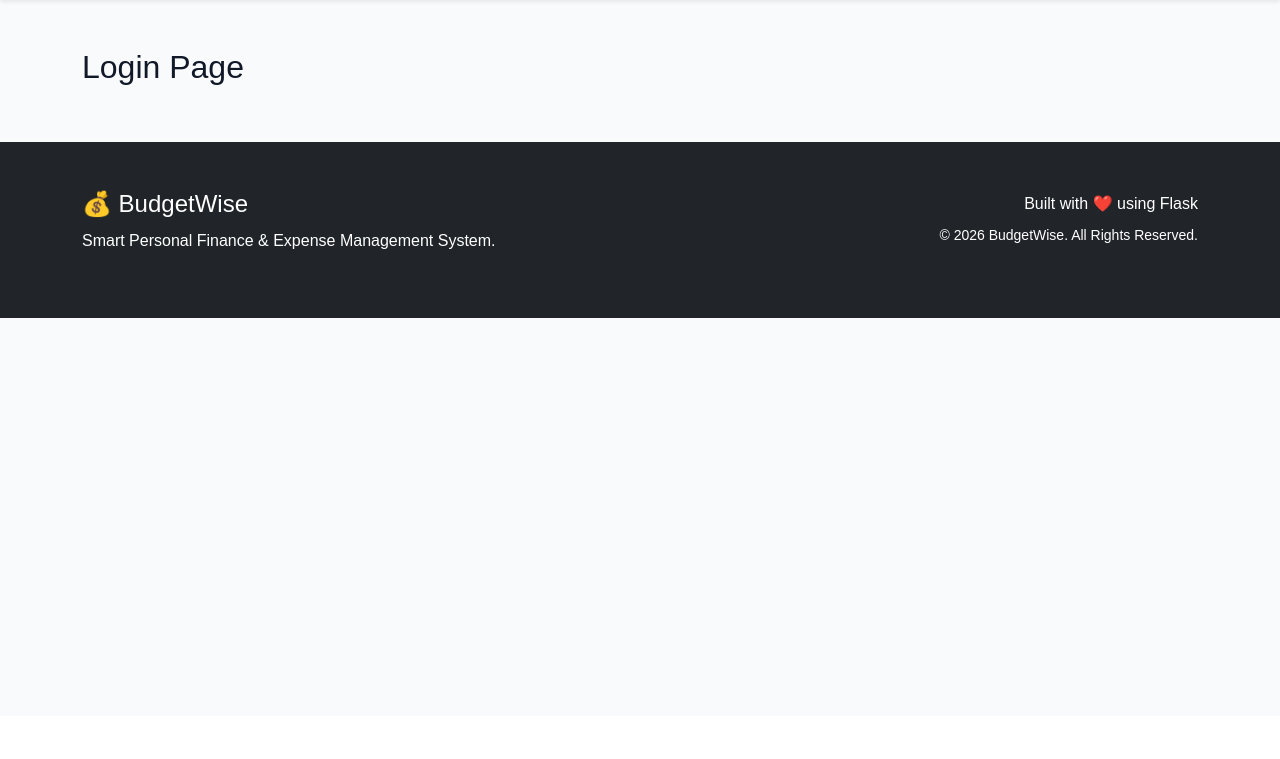
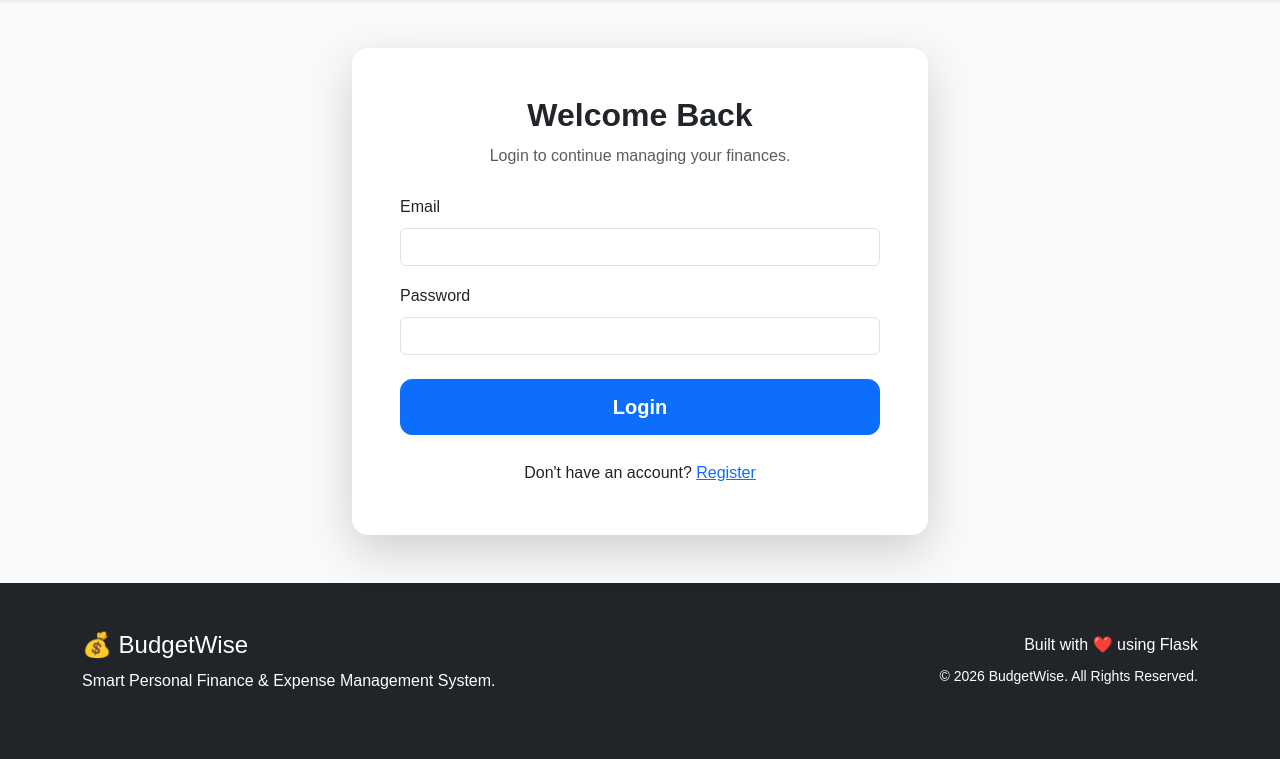
Before and after one commit to SamhithaBhatN/BudgetWise, a Flask app: page /login in a window 1280 px wide. Shown: the part 84-843 px from the top of the page. Before the commit the page ends 402 px from the top, so only its background shows below. Run offline with Flask 3, Linux system fonts and the light colour scheme.

Commit message:
Implement user authentication with Flask-Login

```diff
--- a/app/auth/forms.py
+++ b/app/auth/forms.py
@@ -46,3 +46,22 @@ class RegisterForm(FlaskForm):
     )
 
     submit = SubmitField("Create Account")
+
+class LoginForm(FlaskForm):
+
+    email = StringField(
+        "Email",
+        validators=[
+            DataRequired(),
+            Email()
+        ]
+    )
+
+    password = PasswordField(
+        "Password",
+        validators=[
+            DataRequired()
+        ]
+    )
+
+    submit = SubmitField("Login")
--- a/app/auth/routes.py
+++ b/app/auth/routes.py
@@ -1,15 +1,36 @@
 from flask import render_template, redirect, url_for, flash
+from flask_login import login_user
 
 from app.auth import auth
-from app.auth.forms import RegisterForm
+from app.auth.forms import RegisterForm, LoginForm
 from app.extensions import db
 from app.models.user import User
 
 
-@auth.route("/login")
+@auth.route("/login", methods=["GET", "POST"])
 def login():
-    return render_template("auth/login.html")
+    form = LoginForm()
 
+    if form.validate_on_submit():
+
+        user = User.query.filter_by(
+            email=form.email.data
+        ).first()
+
+        if user and user.check_password(form.password.data):
+
+            login_user(user)
+
+            flash("Welcome back!", "success")
+
+            return redirect(url_for("main.home"))
+
+        flash("Invalid email or password.", "danger")
+
+    return render_template(
+        "auth/login.html",
+        form=form
+    )
 
 @auth.route("/register", methods=["GET", "POST"])
 def register():
--- /dev/null
+++ b/app/templates/auth/login.html
@@ -0,0 +1,52 @@
+{% extends "base.html" %}
+
+{% block title %}Login - BudgetWise{% endblock %}
+
+{% block content %}
+
+<div class="container mt-5 mb-5" style="max-width:600px;">
+
+    <div class="card shadow-lg border-0 rounded-4">
+
+        <div class="card-body p-5">
+
+            <h2 class="text-center fw-bold mb-2">
+                Welcome Back
+            </h2>
+
+            <p class="text-center text-muted mb-4">
+                Login to continue managing your finances.
+            </p>
+
+            <form method="POST">
+
+                {{ form.hidden_tag() }}
+
+                <div class="mb-3">
+                    {{ form.email.label(class="form-label") }}
+                    {{ form.email(class="form-control") }}
+                </div>
+
+                <div class="mb-4">
+                    {{ form.password.label(class="form-label") }}
+                    {{ form.password(class="form-control") }}
+                </div>
+
+                <div class="d-grid">
+                    {{ form.submit(class="btn btn-primary btn-lg") }}
+                </div>
+
+            </form>
+
+            <div class="text-center mt-4">
+                Don't have an account?
+                <a href="{{ url_for('auth.register') }}">Register</a>
+            </div>
+
+        </div>
+
+    </div>
+
+</div>
+
+{% endblock %}
--- a/app/templates/base.html
+++ b/app/templates/base.html
@@ -27,6 +27,32 @@
     {% include 'components/navbar.html' %}
 
     <main>
+        <div class="container mt-3">
+
+    {% with messages = get_flashed_messages(with_categories=true) %}
+
+        {% if messages %}
+
+            {% for category, message in messages %}
+
+                <div class="alert alert-{{ category }} alert-dismissible fade show" role="alert">
+
+                    {{ message }}
+
+                    <button type="button"
+                            class="btn-close"
+                            data-bs-dismiss="alert">
+                    </button>
+
+                </div>
+
+            {% endfor %}
+
+        {% endif %}
+
+    {% endwith %}
+
+    </div>
         {% block content %}{% endblock %}
     </main>
 
```
